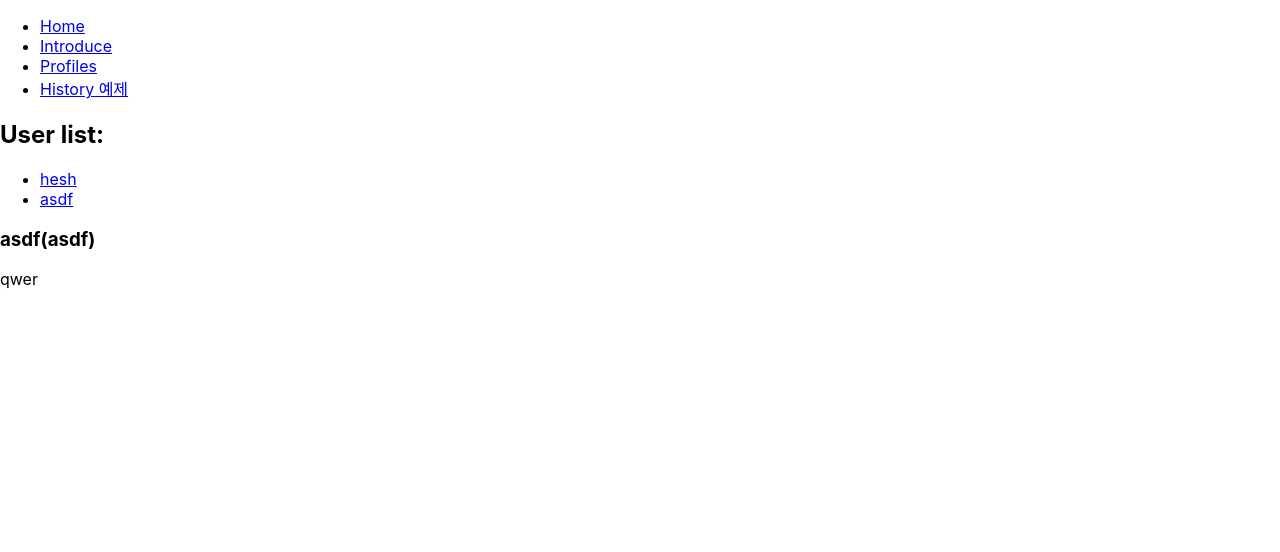
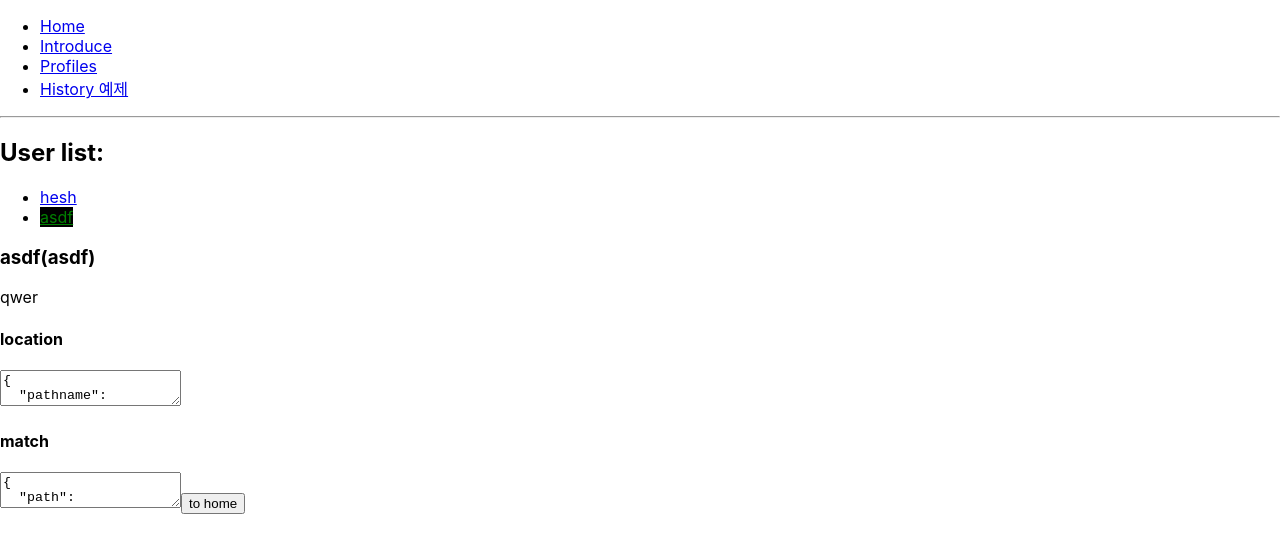
Before and after one commit to Hesh0629/React_study, a React (Create React App) app in the folder router-tutorial/: page /profiles/asdf in a window 1280 px wide. Shown: the top 552 px of the page. Built offline with nearby package versions, Linux system fonts and the light colour scheme.

Commit message:
react-router 마무리

```diff
--- a/router-tutorial/src/About.js
+++ b/router-tutorial/src/About.js
@@ -1,6 +1,7 @@
 import React from 'react';
 import qs from 'qs';
 const About = ({ location }) => {
+  //url 쿼리는 location.search에 위치한다.
   const query = qs.parse(location.search, {
     ignoreQueryPrefix: true,
   });
--- a/router-tutorial/src/App.js
+++ b/router-tutorial/src/App.js
@@ -1,5 +1,5 @@
 import React from 'react';
-import { Route, Link } from 'react-router-dom';
+import { Route, Link, Switch } from 'react-router-dom';
 import About from './About';
 import Home from './Home';
 import Profiles from './Profiles';
@@ -22,10 +22,21 @@
           <Link to="/history">History 예제</Link>
         </li>
       </ul>
-      <Route path="/" component={Home} exact={true} /> {/*정확한 주소일때만 라우팅된다*/}
-      <Route path={['/about', '/info']} component={About} />
-      <Route path="/profiles" component={Profiles} />
-      <Route path="/history" component={HistorySample} />
+      <hr />
+      <Switch>
+        <Route path="/" component={Home} exact={true} /> {/*정확한 주소일때만 라우팅된다*/}
+        <Route path={['/about', '/info']} component={About} />
+        <Route path="/profiles" component={Profiles} />
+        <Route path="/history" component={HistorySample} />
+        <Route
+          render={({ location }) => (
+            <div>
+              <h2>none exist page</h2>
+              <p>{location.pathname}</p>
+            </div>
+          )}
+        />
+      </Switch>
     </div>
   );
 };
--- a/router-tutorial/src/Profile.js
+++ b/router-tutorial/src/Profile.js
@@ -1,4 +1,5 @@
 import React from 'react';
+import WithRouterSample from './WithRouterSample';
 
 const data = {
   hesh: {
@@ -17,12 +18,14 @@
   if (!profile) {
     return <div>none exist user</div>;
   }
+  //withRouter는 현재 컴포넌트가 자신을 보여주고 있으므로 match를 전달받음
   return (
     <div>
       <h3>
         {username}({profile.name})
       </h3>
       <p>{profile.description}</p>
+      <WithRouterSample />
     </div>
   );
 };
--- a/router-tutorial/src/Profiles.js
+++ b/router-tutorial/src/Profiles.js
@@ -1,17 +1,25 @@
 import React from 'react';
-import { Route, Link } from 'react-router-dom';
+import { Route, NavLink } from 'react-router-dom';
 import Profile from './Profile';
 
 const profiles = () => {
+  const activeStyle = {
+    background : 'black',
+    color: 'green',
+  };
+  const activeClassName = {
+    background : '#c0ffee',
+    color: 'white',
+  };
   return (
     <div>
       <h2>User list:</h2>
       <ul>
         <li>
-          <Link to="/profiles/hesh">hesh</Link>
+          <NavLink activeStyle={activeStyle} activeClassName={activeClassName} to="/profiles/hesh">hesh</NavLink>
         </li>
         <li>
-          <Link to="/profiles/asdf">asdf</Link>
+          <NavLink activeStyle={activeStyle} activeClassName={activeClassName} to="/profiles/asdf">asdf</NavLink>
         </li>
       </ul>
 
--- /dev/null
+++ b/router-tutorial/src/WithRouterSample.js
@@ -0,0 +1,15 @@
+import React from 'react';
+import { withRouter } from 'react-router-dom';
+const WithRouterSample = ({location, match, history}) => {
+  // JSON.stringify(location, null, 2) 처럼 2번째, 3번째 파라미터에 null, 2를 넣으면 JSON에서 들여쓰기가 적용됨
+  return(
+    <div>
+      <h4>location</h4>
+      <textarea value={JSON.stringify(location, null, 2)} row={7} readonly={true}/>
+      <h4>match</h4>
+      <textarea value={JSON.stringify(match, null, 2)} row={7} readonly={true}/>
+      <button onClick={()=>history.push('/')}>to home</button>
+    </div>
+  )
+}
+export default withRouter(WithRouterSample);
```
Also changed, not shown: 1 other file (tests, documents, lock files or other folders).
